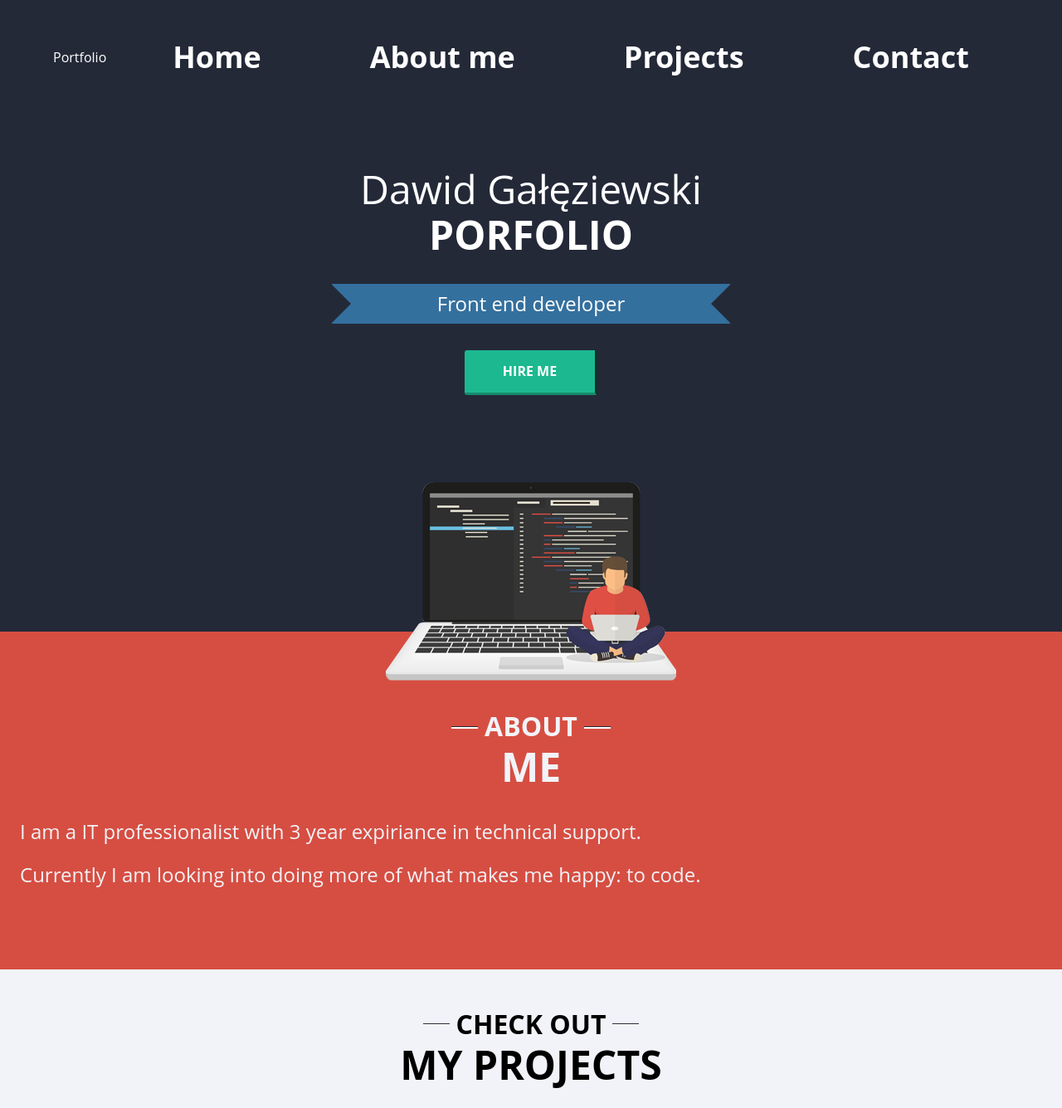
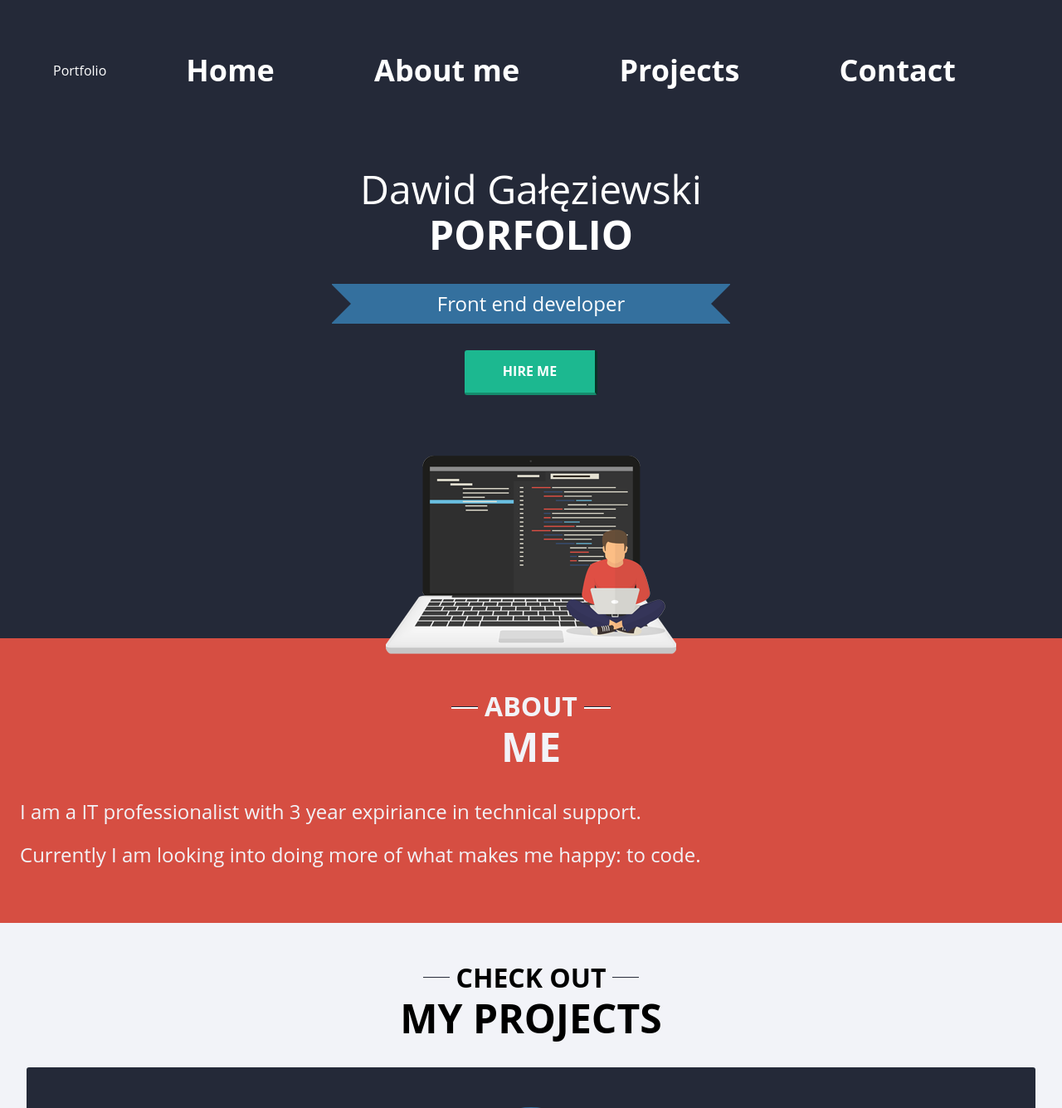
Before and after one commit to DawidGaleziewski/scss-portfolio, a PHP site: page /app/index.html in a window 1280 px wide. Shown: the top 1335 px of the page at 83% size. Run offline with PHP 8.4, Linux system fonts and the light colour scheme; some libraries are stand-ins or nearby versions.

Commit message:
finished variables

```diff
--- a/app/css/main.css
+++ b/app/css/main.css
@@ -360,7 +360,7 @@ body {
   position: absolute;
   flex-direction: column;
   flex-wrap: no-wrap;
-  padding: 1rem;
+  padding: 2rem;
   height: 80vh;
   width: 80vw;
   justify-content: space-around;
@@ -432,7 +432,7 @@ body {
       display: block;
       font-size: 2.25rem;
       min-width: 8rem;
-      padding: 1rem; }
+      padding: 0.5rem; }
       @media (min-width: 30rem) {
         .menu__item .link {
           padding: 2rem; } }
@@ -499,6 +499,7 @@ body {
 /* NAVIGATION END */
 /* MAIN-HEADER START */
 .main-header {
+  padding: 0.5rem;
   padding-top: 25vh;
   background-color: #242938;
   color: white;
@@ -556,12 +557,13 @@ body {
       border-bottom: 3px solid #083328;
       transition: background-color 0.5s ease-out, color 0.5s ease-out; }
   .main-header__image {
-    transform: translateY(4rem); }
+    transform: translateY(2rem); }
 
 /* MAIN-HEADER END */
 .about, .contact {
-  padding: 5rem 0.5rem;
-  text-align: center; }
+  padding: 3rem 0.5rem;
+  text-align: center;
+  padding: 3rem 0.5rem; }
   .about .title, .contact .title {
     font-size: 3rem;
     text-transform: uppercase;
@@ -582,8 +584,9 @@ body {
 
 /* ABOUT END*/
 .about, .contact {
-  padding: 5rem 0.5rem;
-  text-align: center; }
+  padding: 3rem 0.5rem;
+  text-align: center;
+  padding: 3rem 0.5rem; }
   .about .title, .contact .title {
     font-size: 3rem;
     text-transform: uppercase;
--- a/app/scss/global/_variables.scss
+++ b/app/scss/global/_variables.scss
@@ -24,6 +24,10 @@ $margin-medium: 2rem;
 $margin-large: 3rem;
 
 // 3. PADDINGS
+$padding-small: 0.5rem;
+$padding-medium: 2rem;
+$padding-large: 3rem;
+
 // 4. FONT-SIZES
 $size-title: 3rem;
 $size-title-decor: 2rem;
--- a/app/scss/layout/_header.scss
+++ b/app/scss/layout/_header.scss
@@ -2,6 +2,7 @@
 
 /* MAIN-HEADER START */
 .main-header {
+    padding: $padding-small;
 	padding-top: 25vh;
 	background-color: $color-primary;
 	color: white;
@@ -56,7 +57,7 @@
 
 
     &__image {
-        transform: translateY(4rem)
+        transform: translateY($padding-medium)
     }
 }
 
--- a/app/scss/layout/_navbar.scss
+++ b/app/scss/layout/_navbar.scss
@@ -25,7 +25,7 @@ body {
 	display: flex;
 	justify-content: space-between;
 	align-items: center;
-	padding: 2rem;
+	padding: $padding-medium;
 	&__logo{
 		color: #fff;
 	}
@@ -46,7 +46,7 @@ body {
 	position: absolute;
 	flex-direction: column;
 	flex-wrap: no-wrap;
-	padding: 1rem;
+	padding: $padding-medium;
 	height: 80vh;
 	width: 80vw;
 	justify-content: space-around;
@@ -136,10 +136,10 @@ body {
 			display: block;
 			font-size: $size-description * 1.5;
 			min-width: 8rem;
-			padding: 1rem;
+			padding: $padding-small;
 
 			@media(min-width: 30rem){
-				padding: 2rem
+				padding: $padding-medium;
 			}
 		}
 
@@ -152,7 +152,7 @@ body {
 .menu-mobile__burger {
 	display: inline-block;
 	position: absolute;
-	right: 2rem;
+	right: $margin-medium;
 
 	&:hover {
 		cursor: pointer;
--- a/app/scss/layout/_section.scss
+++ b/app/scss/layout/_section.scss
@@ -1,8 +1,9 @@
 @import '../elements/buttons';
 
 %section {
-	padding: 5rem 0.5rem;
+	padding: $padding-large $padding-small;
     text-align: center;
+    padding: $padding-large $padding-small;
 
     .title{
         font-size: $size-title;
```
